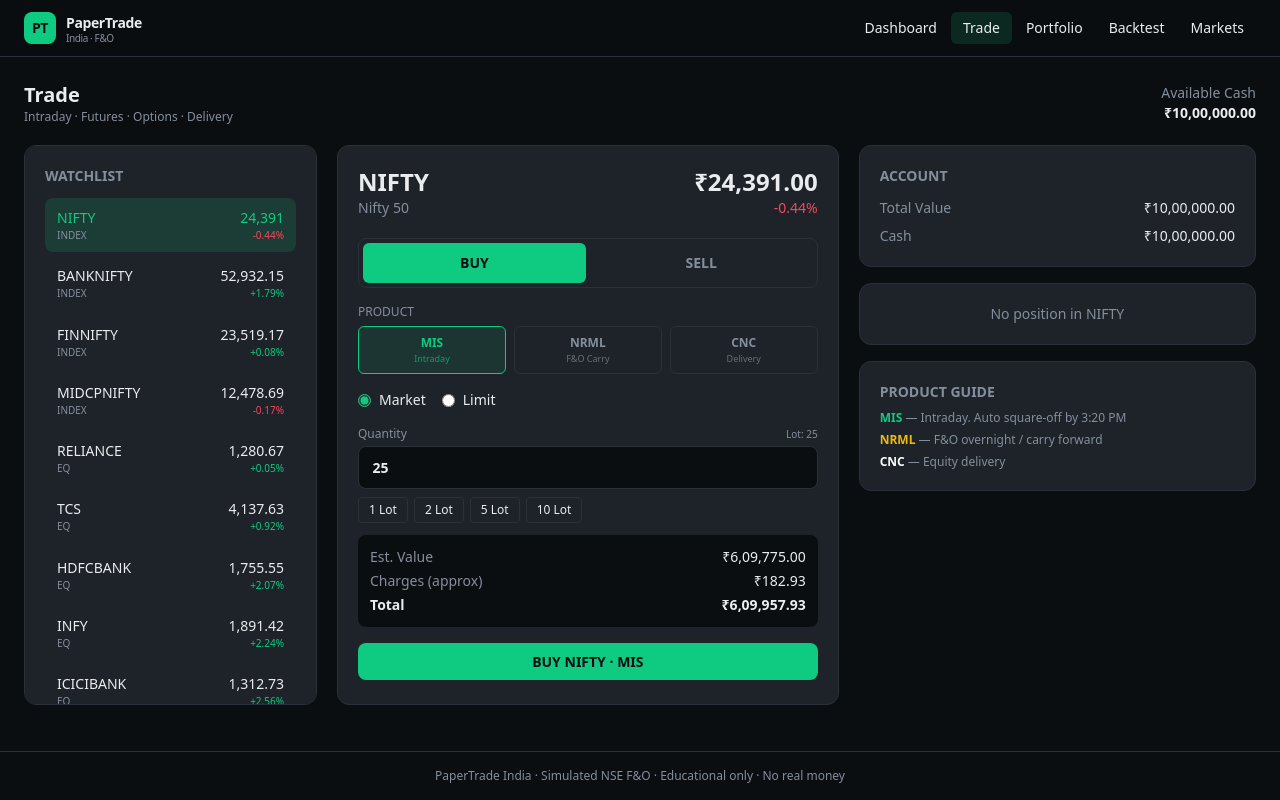
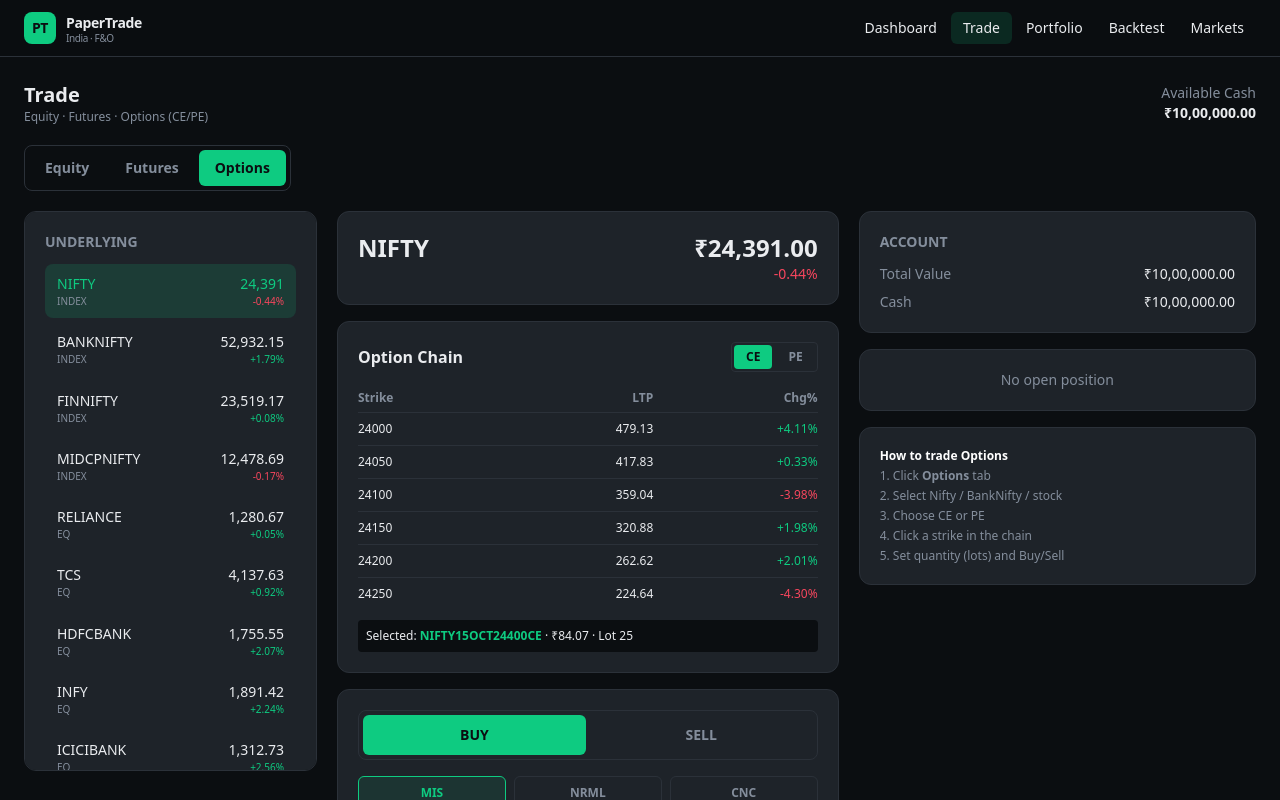
Before and after one commit to darshnov2005-code/Paper-trading-and-backtesting, a Next.js app: page /trade in a window 1280 px wide. Shown: the top 800 px of the page. Built offline with nearby package versions, Linux system fonts and the light colour scheme; no server answers.

Commit message:
Add Options trading: CE/PE chain, strike selection, premium, lot sizes for Nifty/BankNifty/stocks

```diff
--- a/src/app/trade/page.tsx
+++ b/src/app/trade/page.tsx
@@ -4,18 +4,17 @@ import { useEffect, useState, Suspense } from "react";
 import { useSearchParams } from "next/navigation";
 import { usePortfolio } from "@/store/PortfolioContext";
 import { getSimulatedPrices, POPULAR_SYMBOLS } from "@/lib/market-data";
+import { generateOptionChain, type OptionContract, type OptionType } from "@/lib/options";
 import { formatCurrency, formatPercent, cn } from "@/lib/utils";
 import type { MarketSymbol } from "@/types";
 
 const LOT_SIZES: Record<string, number> = {
   NIFTY: 25, BANKNIFTY: 15, FINNIFTY: 25, MIDCPNIFTY: 50,
-  RELIANCE: 250, TCS: 150, HDFCBANK: 550, INFY: 300, ICICIBANK: 700,
-  SBIN: 1500, BHARTIARTL: 475, ITC: 1600, LT: 150, KOTAKBANK: 400,
-  AXISBANK: 625, WIPRO: 1500, HCLTECH: 350, BAJFINANCE: 125,
-  ASIANPAINT: 200, MARUTI: 50,
+  RELIANCE: 250, TCS: 150, HDFCBANK: 550, INFY: 300, ICICIBANK: 700, SBIN: 1500,
 };
 
 type Product = "MIS" | "NRML" | "CNC";
+type Segment = "EQ" | "FUT" | "OPT";
 
 function TradeContent() {
   const searchParams = useSearchParams();
@@ -24,14 +23,14 @@ function TradeContent() {
 
   const [markets, setMarkets] = useState<MarketSymbol[]>([]);
   const [selected, setSelected] = useState(initial);
+  const [segment, setSegment] = useState<Segment>("OPT");
   const [side, setSide] = useState<"buy" | "sell">("buy");
   const [product, setProduct] = useState<Product>("MIS");
+  const [optionType, setOptionType] = useState<OptionType>("CE");
+  const [selectedOption, setSelectedOption] = useState<OptionContract | null>(null);
   const [qty, setQty] = useState("25");
-  const [orderType, setOrderType] = useState<"MARKET" | "LIMIT">("MARKET");
-  const [limitPrice, setLimitPrice] = useState("");
   const [message, setMessage] = useState<{ type: "success" | "error"; text: string } | null>(null);
-  const [livePrice, setLivePrice] = useState<{ price: number; change: number; changePercent: number; source: string } | null>(null);
-  const [loadingLive, setLoadingLive] = useState(false);
+  const [livePrice, setLivePrice] = useState<{ price: number; changePercent: number; source: string } | null>(null);
 
   useEffect(() => {
     const load = () => {
@@ -49,21 +48,17 @@ function TradeContent() {
   useEffect(() => {
     let cancelled = false;
     const fetchLive = async () => {
-      setLoadingLive(true);
       try {
         const res = await fetch(`/api/quote?symbol=${selected}`);
         const data = await res.json();
-        if (!cancelled && data.price > 0) {
-          setLivePrice(data);
-        } else if (!cancelled) {
+        if (!cancelled && data.price > 0) setLivePrice(data);
+        else {
           const sim = markets.find((m) => m.symbol === selected);
-          if (sim) setLivePrice({ price: sim.price, change: sim.change, changePercent: sim.changePercent, source: "sim" });
+          if (sim && !cancelled) setLivePrice({ price: sim.price, changePercent: sim.changePercent, source: "sim" });
         }
       } catch {
         const sim = markets.find((m) => m.symbol === selected);
-        if (sim && !cancelled) setLivePrice({ price: sim.price, change: sim.change, changePercent: sim.changePercent, source: "sim" });
-      } finally {
-        if (!cancelled) setLoadingLive(false);
+        if (sim && !cancelled) setLivePrice({ price: sim.price, changePercent: sim.changePercent, source: "sim" });
       }
     };
     fetchLive();
@@ -71,45 +66,58 @@ function TradeContent() {
     return () => { cancelled = true; clearInterval(id); };
   }, [selected, markets]);
 
-  const symbolInfo = markets.find((m) => m.symbol === selected) || {
-    symbol: selected,
-    name: POPULAR_SYMBOLS.find((s) => s.symbol === selected)?.name || selected,
+  const spot = livePrice?.price || markets.find((m) => m.symbol === selected)?.price || 0;
+  const optionChain = segment === "OPT" && spot > 0 ? generateOptionChain(selected, spot, optionType) : [];
+  const activeContract = selectedOption || optionChain[8] || null;
+
+  const tradeSymbol = segment === "OPT" && activeContract ? activeContract.symbol : selected;
+  const tradePrice = segment === "OPT" && activeContract ? activeContract.premium : spot;
+  const lotSize = segment === "OPT" && activeContract ? activeContract.lotSize : (LOT_SIZES[selected] || 1);
+  const quantity = parseFloat(qty) || 0;
+  const estimated = quantity * tradePrice;
+  const fees = estimated * 0.0003;
+  const position = portfolio.positions[tradeSymbol];
+
+  const symbolInfo = {
+    symbol: tradeSymbol,
+    name: segment === "OPT" && activeContract
+      ? `${activeContract.underlying} ${activeContract.strike} ${activeContract.type}`
+      : (POPULAR_SYMBOLS.find((s) => s.symbol === selected)?.name || selected),
     type: "stock" as const,
-    price: livePrice?.price || 0,
+    price: tradePrice,
     change: 0,
     changePercent: 0,
   };
 
-  const price = livePrice?.price || symbolInfo.price;
-  const changePct = livePrice?.changePercent ?? symbolInfo.changePercent;
-  const position = portfolio.positions[selected];
-  const lotSize = LOT_SIZES[selected] || 1;
-  const quantity = parseFloat(qty) || 0;
-  const estimated = quantity * price;
-  const fees = estimated * 0.0003;
-
-  const handleSubmit = (e: React.FormEvent) => {
-    e.preventDefault();
+  const handleSubmit = () => {
     setMessage(null);
     if (quantity <= 0) {
       setMessage({ type: "error", text: "Enter valid quantity" });
       return;
     }
+    if (segment === "OPT" && !activeContract) {
+      setMessage({ type: "error", text: "Select a strike from the option chain" });
+      return;
+    }
     const res = side === "buy"
-      ? buy({ ...symbolInfo, price }, quantity, price)
-      : sell(selected, quantity, price);
-    setMessage({ type: res.success ? "success" : "error", text: res.message + (res.success ? ` (${product})` : "") });
-    if (res.success) setQty(String(lotSize));
+      ? buy(symbolInfo, quantity, tradePrice)
+      : sell(tradeSymbol, quantity, tradePrice);
+    setMessage({
+      type: res.success ? "success" : "error",
+      text: res.success
+        ? `${side.toUpperCase()} ${quantity} ${tradeSymbol} @ ₹${tradePrice} (${product})`
+        : res.message,
+    });
   };
 
   const setLots = (lots: number) => setQty(String(lots * lotSize));
 
   return (
     <div className="mx-auto max-w-7xl px-4 py-6 sm:px-6">
-      <div className="mb-5 flex items-center justify-between">
+      <div className="mb-5 flex flex-wrap items-center justify-between gap-3">
         <div>
           <h1 className="text-xl font-bold">Trade</h1>
-          <p className="text-xs text-[var(--muted)]">Intraday · Futures · Options · Delivery</p>
+          <p className="text-xs text-[var(--muted)]">Equity · Futures · Options (CE/PE)</p>
         </div>
         <div className="text-right text-sm">
           <div className="text-[var(--muted)]">Available Cash</div>
@@ -117,140 +125,138 @@ function TradeContent() {
         </div>
       </div>
 
+      <div className="mb-5 flex gap-1 rounded-lg border border-[var(--border)] p-1 w-fit">
+        {(["EQ", "FUT", "OPT"] as Segment[]).map((s) => (
+          <button key={s} onClick={() => { setSegment(s); setSelectedOption(null); setMessage(null); }} className={cn("rounded-md px-4 py-2 text-sm font-semibold", segment === s ? "bg-[var(--green)] text-[#0b0e11]" : "text-[var(--muted)]")}>
+            {s === "EQ" ? "Equity" : s === "FUT" ? "Futures" : "Options"}
+          </button>
+        ))}
+      </div>
+
       <div className="grid gap-5 lg:grid-cols-12">
         <div className="card lg:col-span-3 max-h-[70vh] overflow-y-auto">
-          <h2 className="mb-3 text-sm font-semibold text-[var(--muted)]">WATCHLIST</h2>
+          <h2 className="mb-3 text-sm font-semibold text-[var(--muted)]">UNDERLYING</h2>
           <div className="space-y-1">
             {markets.map((m) => (
-              <button
-                key={m.symbol}
-                onClick={() => { setSelected(m.symbol); setMessage(null); setQty(String(LOT_SIZES[m.symbol] || 1)); }}
-                className={cn(
-                  "flex w-full items-center justify-between rounded-lg px-3 py-2.5 text-left text-sm transition",
-                  selected === m.symbol ? "bg-[var(--green)]/15 text-[var(--green)]" : "hover:bg-[var(--card-hover)]"
-                )}
-              >
-                <div>
-                  <div className="font-medium">{m.symbol}</div>
-                  <div className="text-[10px] text-[var(--muted)]">{m.type === "index" ? "INDEX" : "EQ"}</div>
-                </div>
-                <div className="text-right">
-                  <div className="font-medium">{new Intl.NumberFormat("en-IN", { maximumFractionDigits: 2 }).format(m.price)}</div>
-                  <div className={cn("text-[10px]", m.changePercent >= 0 ? "pos" : "neg")}>{formatPercent(m.changePercent)}</div>
-                </div>
+              <button key={m.symbol} onClick={() => { setSelected(m.symbol); setSelectedOption(null); }} className={cn("flex w-full items-center justify-between rounded-lg px-3 py-2.5 text-left text-sm", selected === m.symbol ? "bg-[var(--green)]/15 text-[var(--green)]" : "hover:bg-[var(--card-hover)]")}>
+                <div><div className="font-medium">{m.symbol}</div><div className="text-[10px] text-[var(--muted)]">{m.type === "index" ? "INDEX" : "EQ"}</div></div>
+                <div className="text-right"><div className="font-medium">{new Intl.NumberFormat("en-IN").format(m.price)}</div><div className={cn("text-[10px]", m.changePercent >= 0 ? "pos" : "neg")}>{formatPercent(m.changePercent)}</div></div>
               </button>
             ))}
           </div>
         </div>
 
-        <div className="card lg:col-span-5">
-          <div className="mb-5 flex items-start justify-between">
+        <div className="lg:col-span-5 space-y-4">
+          <div className="card">
+            <div className="flex items-start justify-between">
               <div>
                 <div className="flex items-center gap-2">
                   <h2 className="text-2xl font-bold">{selected}</h2>
                   {livePrice?.source === "nse" && <span className="rounded bg-[var(--green)]/20 px-1.5 py-0.5 text-[10px] font-bold text-[var(--green)]">NSE LIVE</span>}
                   {livePrice?.source === "yahoo" && <span className="rounded bg-[var(--yellow)]/20 px-1.5 py-0.5 text-[10px] font-bold text-[var(--yellow)]">LIVE</span>}
-                {loadingLive && <span className="text-xs text-[var(--muted)]">updating…</span>}
                 </div>
-              <p className="text-sm text-[var(--muted)]">{symbolInfo.name}</p>
               </div>
               <div className="text-right">
-              <div className="text-2xl font-bold">{formatCurrency(price)}</div>
-              <div className={cn("text-sm font-medium", changePct >= 0 ? "pos" : "neg")}>{formatPercent(changePct)}</div>
+                <div className="text-2xl font-bold">{formatCurrency(spot)}</div>
+                <div className={cn("text-sm", (livePrice?.changePercent ?? 0) >= 0 ? "pos" : "neg")}>{formatPercent(livePrice?.changePercent ?? 0)}</div>
+              </div>
             </div>
           </div>
 
-          <div className="mb-4 grid grid-cols-2 gap-1 rounded-lg border border-[var(--border)] p-1">
-            <button type="button" onClick={() => setSide("buy")} className={cn("rounded-md py-2.5 text-sm font-bold transition", side === "buy" ? "bg-[var(--green)] text-[#0b0e11]" : "text-[var(--muted)] hover:text-white")}>BUY</button>
-            <button type="button" onClick={() => setSide("sell")} className={cn("rounded-md py-2.5 text-sm font-bold transition", side === "sell" ? "bg-[var(--red)] text-white" : "text-[var(--muted)] hover:text-white")}>SELL</button>
-          </div>
-
-          <div className="mb-4">
-            <label className="mb-1.5 block text-xs font-medium text-[var(--muted)]">PRODUCT</label>
-            <div className="flex gap-2">
-              {(["MIS", "NRML", "CNC"] as Product[]).map((p) => (
-                <button key={p} type="button" onClick={() => setProduct(p)} className={cn("flex-1 rounded-md border py-2 text-xs font-semibold transition", product === p ? "border-[var(--green)] bg-[var(--green)]/10 text-[var(--green)]" : "border-[var(--border)] text-[var(--muted)] hover:border-[#3a4149]")}>
-                  {p}<div className="mt-0.5 text-[9px] font-normal opacity-70">{p === "MIS" ? "Intraday" : p === "NRML" ? "F&O Carry" : "Delivery"}</div>
-                </button>
-              ))}
+          {segment === "OPT" && (
+            <div className="card">
+              <div className="mb-3 flex items-center justify-between">
+                <h3 className="font-semibold">Option Chain</h3>
+                <div className="flex gap-1 rounded border border-[var(--border)] p-0.5">
+                  <button onClick={() => { setOptionType("CE"); setSelectedOption(null); }} className={cn("rounded px-3 py-1 text-xs font-bold", optionType === "CE" ? "bg-[var(--green)] text-[#0b0e11]" : "text-[var(--muted)]")}>CE</button>
+                  <button onClick={() => { setOptionType("PE"); setSelectedOption(null); }} className={cn("rounded px-3 py-1 text-xs font-bold", optionType === "PE" ? "bg-[var(--red)] text-white" : "text-[var(--muted)]")}>PE</button>
                 </div>
               </div>
-
-          <div className="mb-4 flex gap-4 text-sm">
-            <label className="flex items-center gap-2 cursor-pointer"><input type="radio" checked={orderType === "MARKET"} onChange={() => setOrderType("MARKET")} className="accent-[var(--green)]" /> Market</label>
-            <label className="flex items-center gap-2 cursor-pointer"><input type="radio" checked={orderType === "LIMIT"} onChange={() => setOrderType("LIMIT")} className="accent-[var(--green)]" /> Limit</label>
+              <div className="max-h-56 overflow-y-auto">
+                <table className="w-full text-xs">
+                  <thead><tr className="text-[var(--muted)] border-b border-[var(--border)]"><th className="py-1.5 text-left">Strike</th><th className="py-1.5 text-right">LTP</th><th className="py-1.5 text-right">Chg%</th></tr></thead>
+                  <tbody>
+                    {optionChain.map((opt) => (
+                      <tr key={opt.symbol} onClick={() => setSelectedOption(opt)} className={cn("cursor-pointer border-b border-[var(--border)]/40 hover:bg-[var(--card-hover)]", activeContract?.strike === opt.strike && "bg-[var(--green)]/10")}>
+                        <td className="py-2">{opt.strike}</td>
+                        <td className="py-2 text-right">{opt.premium.toFixed(2)}</td>
+                        <td className={cn("py-2 text-right", opt.changePercent >= 0 ? "pos" : "neg")}>{formatPercent(opt.changePercent)}</td>
+                      </tr>
+                    ))}
+                  </tbody>
+                </table>
               </div>
-
-          {orderType === "LIMIT" && (
-            <div className="mb-4">
-              <label className="mb-1 block text-xs text-[var(--muted)]">Limit Price</label>
-              <input type="number" className="input" value={limitPrice} onChange={(e) => setLimitPrice(e.target.value)} placeholder={String(price)} />
+              {activeContract && (
+                <div className="mt-3 rounded bg-[#0b0e11] p-2 text-xs">
+                  Selected: <span className="font-bold text-[var(--green)]">{activeContract.symbol}</span> · ₹{activeContract.premium} · Lot {activeContract.lotSize}
+                </div>
+              )}
             </div>
           )}
 
-          <div className="mb-3">
-            <div className="mb-1 flex items-center justify-between">
-              <label className="text-xs text-[var(--muted)]">Quantity</label>
-              <span className="text-[10px] text-[var(--muted)]">Lot: {lotSize}</span>
+          <div className="card">
+            <div className="mb-4 grid grid-cols-2 gap-1 rounded-lg border border-[var(--border)] p-1">
+              <button onClick={() => setSide("buy")} className={cn("rounded-md py-2.5 text-sm font-bold", side === "buy" ? "bg-[var(--green)] text-[#0b0e11]" : "text-[var(--muted)]")}>BUY</button>
+              <button onClick={() => setSide("sell")} className={cn("rounded-md py-2.5 text-sm font-bold", side === "sell" ? "bg-[var(--red)] text-white" : "text-[var(--muted)]")}>SELL</button>
             </div>
-            <input type="number" min="1" className="input text-lg font-semibold" value={qty} onChange={(e) => setQty(e.target.value)} />
-            <div className="mt-2 flex flex-wrap gap-1.5">
-              {[1, 2, 5, 10].map((lots) => (
-                <button key={lots} type="button" onClick={() => setLots(lots)} className="rounded border border-[var(--border)] px-2.5 py-1 text-xs hover:border-[var(--green)]">{lots} Lot</button>
+
+            <div className="mb-4 flex gap-2">
+              {(["MIS", "NRML", "CNC"] as Product[]).map((p) => (
+                <button key={p} onClick={() => setProduct(p)} className={cn("flex-1 rounded-md border py-2 text-xs font-semibold", product === p ? "border-[var(--green)] bg-[var(--green)]/10 text-[var(--green)]" : "border-[var(--border)] text-[var(--muted)]")}>{p}</button>
               ))}
             </div>
+
+            <div className="mb-3">
+              <div className="mb-1 flex justify-between text-xs text-[var(--muted)]"><span>Quantity</span><span>Lot: {lotSize}</span></div>
+              <input type="number" min="1" className="input text-lg font-semibold" value={qty} onChange={(e) => setQty(e.target.value)} />
+              <div className="mt-2 flex gap-1.5">{[1,2,5,10].map(l => <button key={l} onClick={() => setLots(l)} className="rounded border border-[var(--border)] px-2.5 py-1 text-xs">{l} Lot</button>)}</div>
             </div>
 
             <div className="mb-4 rounded-lg bg-[#0b0e11] p-3 text-sm">
-            <div className="flex justify-between"><span className="text-[var(--muted)]">Est. Value</span><span>{formatCurrency(estimated)}</span></div>
-            <div className="mt-1 flex justify-between"><span className="text-[var(--muted)]">Charges (approx)</span><span>{formatCurrency(fees)}</span></div>
+              <div className="flex justify-between"><span className="text-[var(--muted)]">Price</span><span>₹{tradePrice.toFixed(2)}</span></div>
+              <div className="mt-1 flex justify-between"><span className="text-[var(--muted)]">Value</span><span>{formatCurrency(estimated)}</span></div>
               <div className="mt-1 flex justify-between font-semibold"><span>Total</span><span>{formatCurrency(side === "buy" ? estimated + fees : estimated - fees)}</span></div>
             </div>
 
-          {message && (
-            <div className={cn("mb-3 rounded-lg px-3 py-2 text-sm", message.type === "success" ? "bg-[var(--green)]/15 text-[var(--green)]" : "bg-[var(--red)]/15 text-[var(--red)]")}>{message.text}</div>
-          )}
+            {message && <div className={cn("mb-3 rounded-lg px-3 py-2 text-sm", message.type === "success" ? "bg-[var(--green)]/15 text-[var(--green)]" : "bg-[var(--red)]/15 text-[var(--red)]")}>{message.text}</div>}
 
             <button onClick={handleSubmit} className={cn("btn w-full py-3 text-base font-bold", side === "buy" ? "btn-primary" : "btn-danger")}>
-            {side === "buy" ? "BUY" : "SELL"} {selected} · {product}
+              {side === "buy" ? "BUY" : "SELL"} {segment === "OPT" ? (activeContract?.symbol || "OPTION") : selected} · {product}
             </button>
+          </div>
         </div>
 
         <div className="space-y-4 lg:col-span-4">
           <div className="card">
             <h3 className="mb-3 text-sm font-semibold text-[var(--muted)]">ACCOUNT</h3>
             <div className="space-y-2 text-sm">
-              <div className="flex justify-between"><span className="text-[var(--muted)]">Total Value</span><span className="font-medium">{formatCurrency(totalValue)}</span></div>
-              <div className="flex justify-between"><span className="text-[var(--muted)]">Cash</span><span className="font-medium">{formatCurrency(portfolio.cash)}</span></div>
+              <div className="flex justify-between"><span className="text-[var(--muted)]">Total Value</span><span>{formatCurrency(totalValue)}</span></div>
+              <div className="flex justify-between"><span className="text-[var(--muted)]">Cash</span><span>{formatCurrency(portfolio.cash)}</span></div>
             </div>
           </div>
 
           {position ? (
             <div className="card">
-              <h3 className="mb-3 text-sm font-semibold text-[var(--muted)]">YOUR POSITION</h3>
+              <h3 className="mb-3 text-sm font-semibold text-[var(--muted)]">POSITION</h3>
               <div className="space-y-2 text-sm">
-                <div className="flex justify-between"><span className="text-[var(--muted)]">Qty</span><span className="font-medium">{position.quantity}</span></div>
-                <div className="flex justify-between"><span className="text-[var(--muted)]">Avg Cost</span><span>{formatCurrency(position.avgCost)}</span></div>
-                <div className="flex justify-between"><span className="text-[var(--muted)]">LTP</span><span>{formatCurrency(position.currentPrice)}</span></div>
-                <div className="flex justify-between"><span className="text-[var(--muted)]">Value</span><span>{formatCurrency(position.marketValue)}</span></div>
-                <div className="flex justify-between border-t border-[var(--border)] pt-2">
-                  <span className="text-[var(--muted)]">Unrealized P&L</span>
-                  <span className={cn("font-bold", position.unrealizedPnL >= 0 ? "pos" : "neg")}>{formatCurrency(position.unrealizedPnL)} ({formatPercent(position.unrealizedPnLPercent)})</span>
-                </div>
+                <div className="flex justify-between"><span className="text-[var(--muted)]">Symbol</span><span className="text-xs font-medium">{position.symbol}</span></div>
+                <div className="flex justify-between"><span className="text-[var(--muted)]">Qty</span><span>{position.quantity}</span></div>
+                <div className="flex justify-between"><span className="text-[var(--muted)]">Avg</span><span>{formatCurrency(position.avgCost)}</span></div>
+                <div className="flex justify-between border-t border-[var(--border)] pt-2"><span className="text-[var(--muted)]">P&L</span><span className={cn("font-bold", position.unrealizedPnL >= 0 ? "pos" : "neg")}>{formatCurrency(position.unrealizedPnL)}</span></div>
               </div>
               <button onClick={() => { setSide("sell"); setQty(String(position.quantity)); }} className="btn btn-danger mt-4 w-full">Square Off</button>
             </div>
           ) : (
-            <div className="card text-center text-sm text-[var(--muted)] py-8">No position in {selected}</div>
+            <div className="card py-8 text-center text-sm text-[var(--muted)]">No open position</div>
           )}
 
-          <div className="card">
-            <h3 className="mb-2 text-sm font-semibold text-[var(--muted)]">PRODUCT GUIDE</h3>
-            <ul className="space-y-1.5 text-xs text-[var(--muted)]">
-              <li><span className="text-[var(--green)] font-semibold">MIS</span> — Intraday. Auto square-off by 3:20 PM</li>
-              <li><span className="text-[var(--yellow)] font-semibold">NRML</span> — F&O overnight / carry forward</li>
-              <li><span className="text-white font-semibold">CNC</span> — Equity delivery</li>
-            </ul>
+          <div className="card text-xs text-[var(--muted)] space-y-1">
+            <div className="font-semibold text-white mb-1">How to trade Options</div>
+            <div>1. Click <b>Options</b> tab</div>
+            <div>2. Select Nifty / BankNifty / stock</div>
+            <div>3. Choose CE or PE</div>
+            <div>4. Click a strike in the chain</div>
+            <div>5. Set quantity (lots) and Buy/Sell</div>
           </div>
         </div>
       </div>
@@ -260,7 +266,7 @@ function TradeContent() {
 
 export default function TradePage() {
   return (
-    <Suspense fallback={<div className="p-10 text-center text-[var(--muted)]">Loading trade terminal…</div>}>
+    <Suspense fallback={<div className="p-10 text-center text-[var(--muted)]">Loading…</div>}>
       <TradeContent />
     </Suspense>
   );
```
Lines whose indentation alone changed are shown as unchanged.
